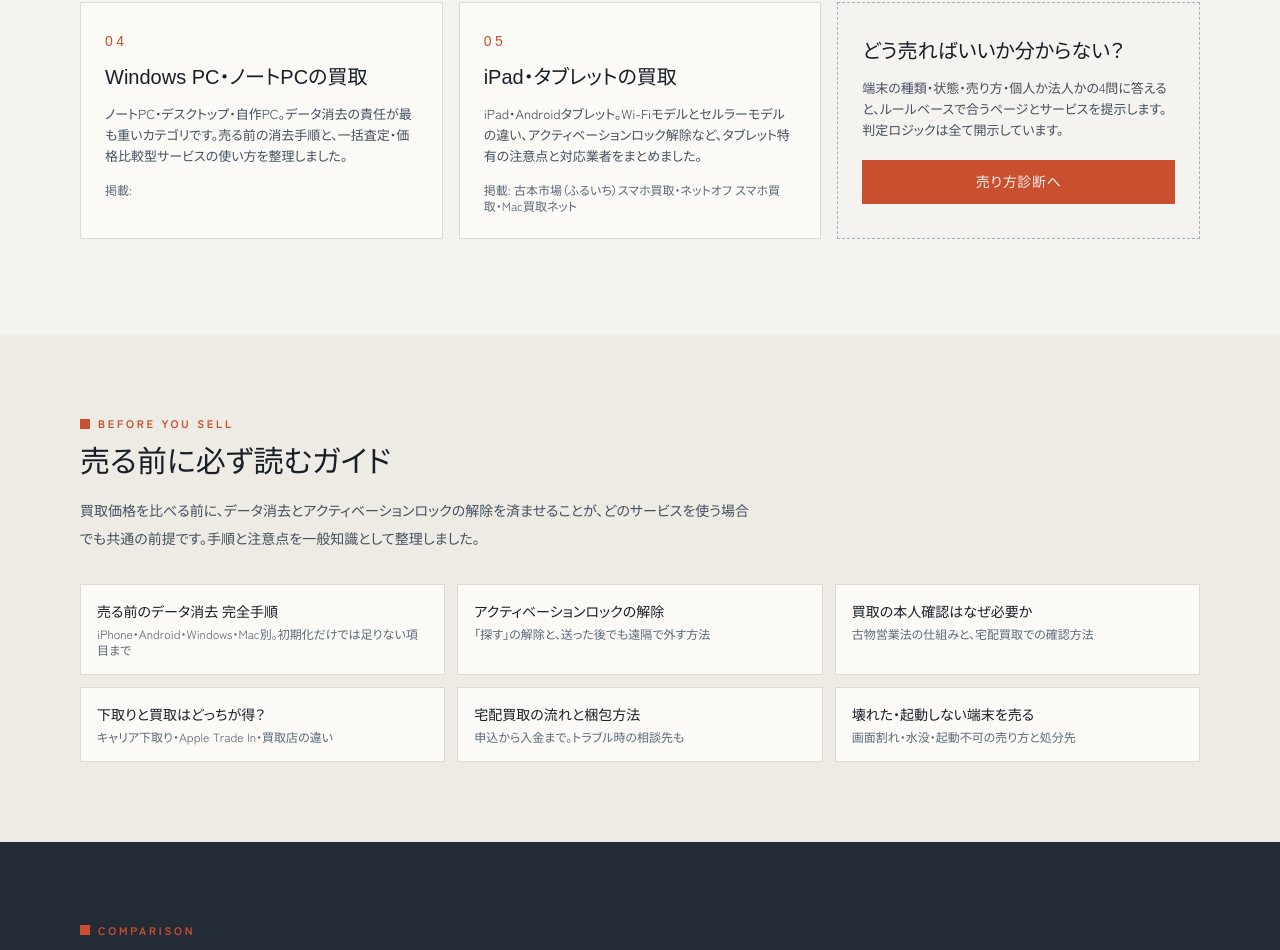
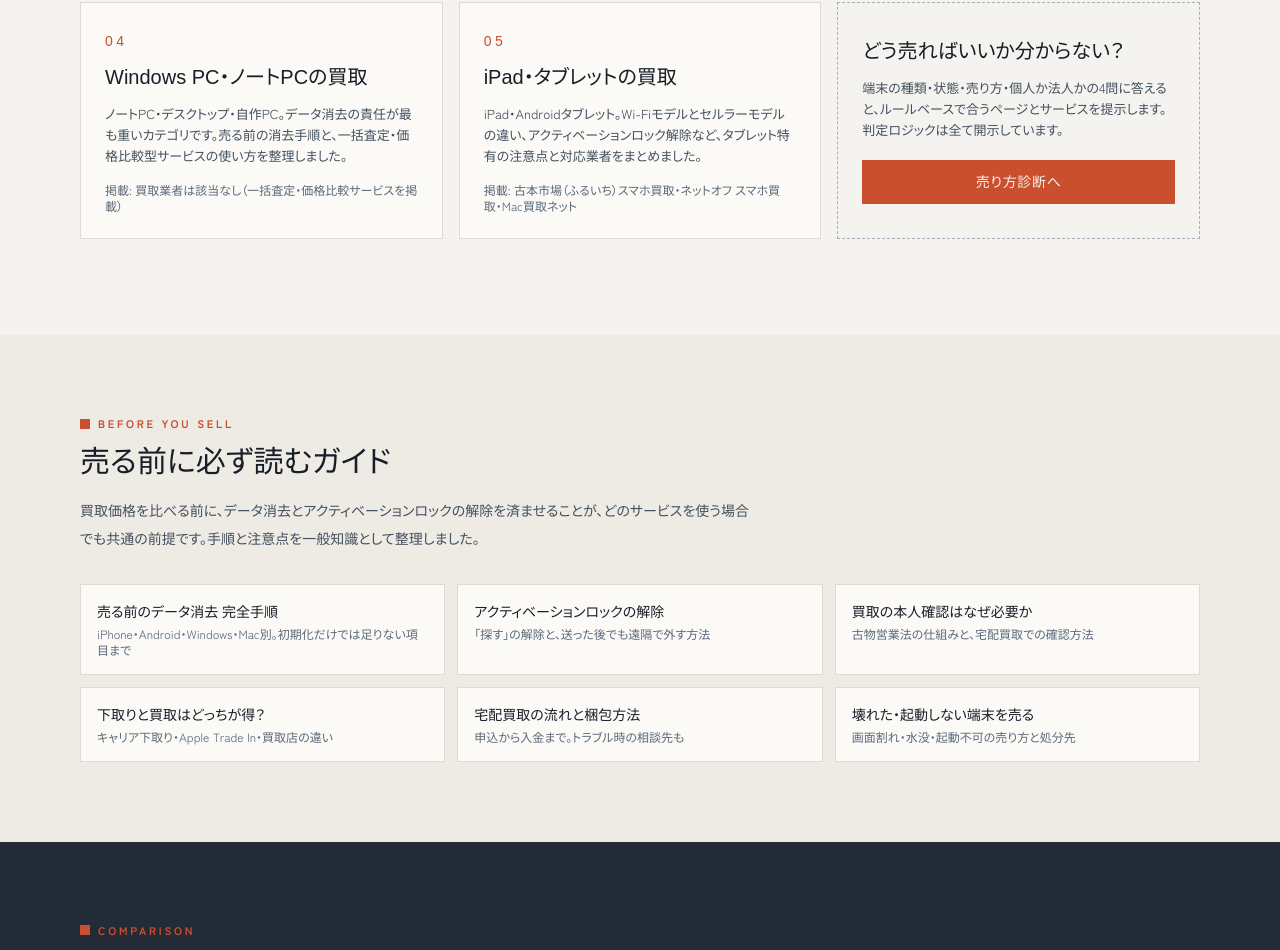
Before and after one commit to webmaster0818/pcsp-kaitori, a Next.js app: page / in a window 1280 px wide. Shown: the part 1248-2198 px from the top of the page. Built offline with nearby package versions, Linux system fonts and the light colour scheme; a web font is replaced by a local one.

Commit message:
TOP: PCカテゴリの掲載欄が空になる表示を修正

```diff
--- a/app/page.tsx
+++ b/app/page.tsx
@@ -107,10 +107,12 @@ export default function HomePage() {
               </p>
               <p className="mt-4 text-xs text-steel-500">
                 掲載:{" "}
-                {cat.companySlugs
-                  .map((s) => companies.find((c) => c.slug === s)?.name)
-                  .filter(Boolean)
-                  .join("・")}
+                {cat.companySlugs.length > 0
+                  ? cat.companySlugs
+                      .map((s) => companies.find((c) => c.slug === s)?.name)
+                      .filter(Boolean)
+                      .join("・")
+                  : "買取業者は該当なし（一括査定・価格比較サービスを掲載）"}
               </p>
               <span
                 aria-hidden="true"
```
